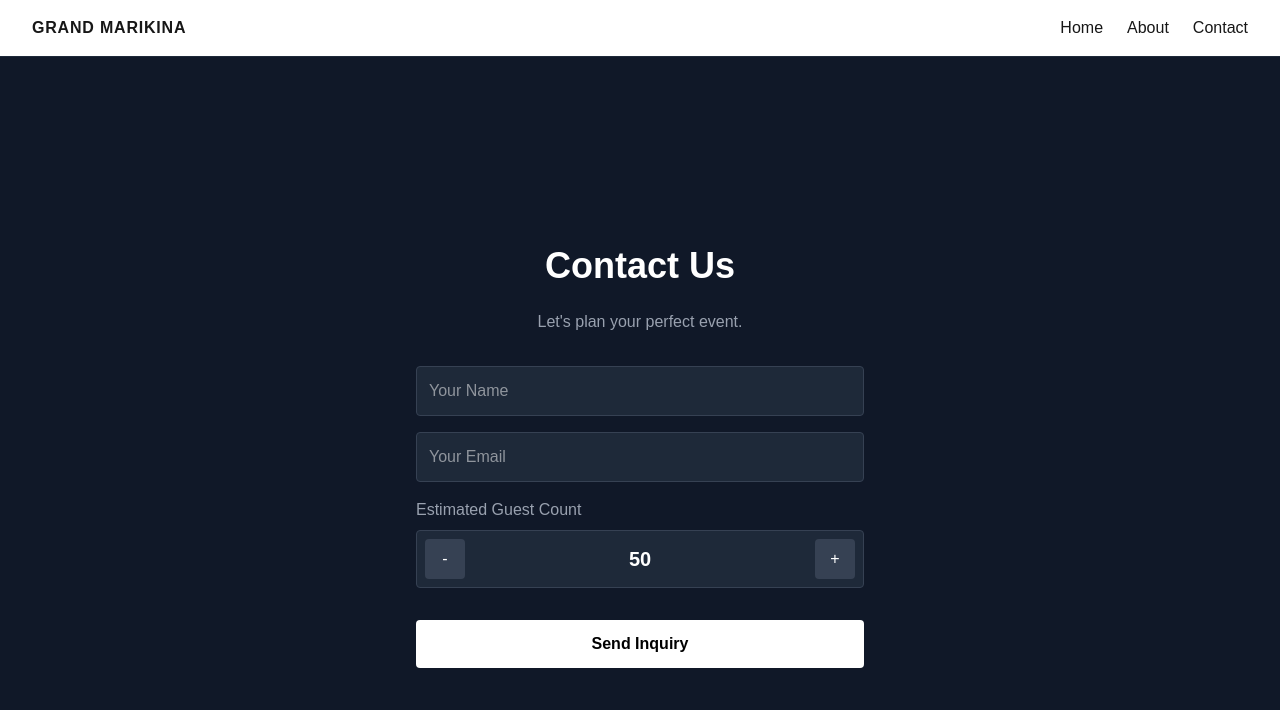
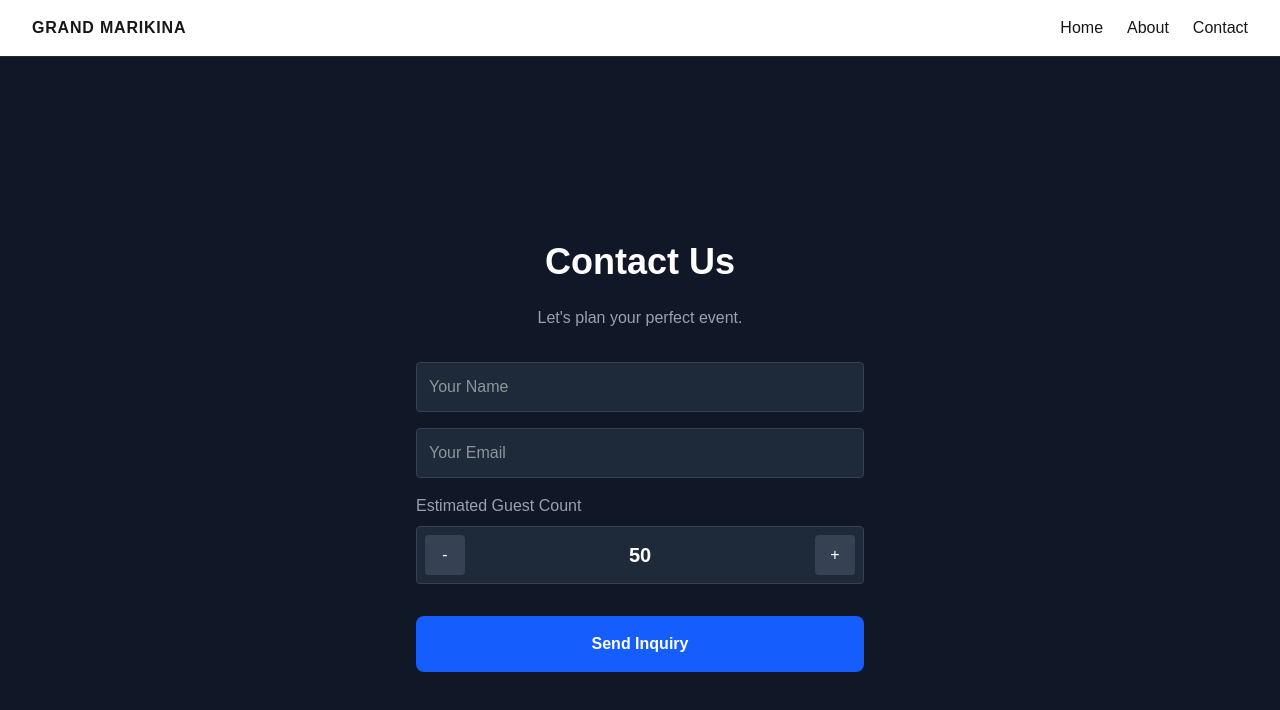
Before and after one commit to yljunsenido-hub/grand-marikina, a Next.js app: page /Contact in a window 1280 px wide. Shown: the top 710 px of the page. Built offline with nearby package versions, Linux system fonts and the light colour scheme.

Commit message:
Add toast notification and submit button

```diff
--- a/app/Contact/page.tsx
+++ b/app/Contact/page.tsx
@@ -1,18 +1,31 @@
+"use client"; // Make sure your page has this at the very top!
+
+import toast from "react-hot-toast";
 import { submitInquiry } from "@/app/actions";
 import GuestCounter from "../../components/GuestCounter";
+import SubmitButton from "../../components/SubmitButton";
 
 export default function Contact() {
+
+  // 1. Create this interceptor function to handle the toast notification
+  async function handleFormSubmit(formData: FormData) {
+    // Wait for the backend Server Action to finish saving to the database
+    await submitInquiry(formData);
+
+    // Fire the success toast the moment the database is done!
+    toast.success("Inquiry sent successfully!");
+  }
+
   return (
     <main className="min-h-screen flex flex-col items-center justify-center p-8 bg-gray-900">
       <h1 className="text-4xl font-bold mb-6 text-white">Contact Us</h1>
       <p className="text-gray-400 mb-8">Let's plan your perfect event.</p>
 
-      {/* 2. Add the action attribute to the form */}
+      {/* 2. Update the action attribute to use your new interceptor function */}
       <form
-        action={submitInquiry}
+        action={handleFormSubmit}
         className="flex flex-col gap-4 w-full max-w-md"
       >
-        {/* 3. Add name="name" and name="email" so the server can read them */}
         <input
           type="text"
           name="name"
@@ -30,13 +43,8 @@ export default function Contact() {
 
         <GuestCounter />
 
-        {/* Change button type to "submit" */}
-        <button
-          type="submit"
-          className="bg-white text-black font-bold py-3 rounded hover:bg-gray-200 transition"
-        >
-          Send Inquiry
-        </button>
+        {/* 3. Replace the old HTML button with your new Smart Component */}
+        <SubmitButton />
       </form>
     </main>
   );
--- a/app/layout.tsx
+++ b/app/layout.tsx
@@ -2,6 +2,7 @@ import type { Metadata } from "next";
 import { Geist, Geist_Mono } from "next/font/google";
 import "./globals.css";
 import Link from "next/link";
+import { Toaster } from "react-hot-toast";
 
 const geistSans = Geist({
   variable: "--font-geist-sans",
@@ -27,6 +28,16 @@ export default function RootLayout({
     <html lang="en" className={`${geistSans.variable} ${geistMono.variable} h-full antialiased`}>
       <body className="min-h-full flex flex-col">
 
+        <Toaster
+          position="bottom-right"
+          toastOptions={{
+            style: {
+              background: '#333',
+              color: '#fff',
+            },
+          }}
+        />
+
         {/* --- OUR NEW GLOBAL NAVBAR --- */}
         <nav className="flex items-center justify-between px-8 py-4 border-b border-gray-800">
           <Link href="/" className="text-l font-bold tracking-wider">
--- /dev/null
+++ b/components/SubmitButton.tsx
@@ -0,0 +1,22 @@
+"use client";
+
+import { useFormStatus } from "react-dom";
+
+export default function SubmitButton() {
+  // 'pending' becomes true the moment the form is submitted, and false when the database finishes!
+  const { pending } = useFormStatus();
+
+  return (
+    <button
+      type="submit"
+      disabled={pending}
+      className={`w-full p-4 font-bold rounded-lg transition ${
+        pending
+          ? "bg-gray-500 cursor-not-allowed"
+          : "bg-blue-600 hover:bg-blue-500 text-white"
+      }`}
+    >
+      {pending ? "Submitting..." : "Send Inquiry"}
+    </button>
+  );
+}
--- a/package.json
+++ b/package.json
@@ -15,7 +15,8 @@
     "better-sqlite3": "^12.10.0",
     "next": "16.2.6",
     "react": "19.2.4",
-    "react-dom": "19.2.4"
+    "react-dom": "19.2.4",
+    "react-hot-toast": "^2.6.0"
   },
   "devDependencies": {
     "@tailwindcss/postcss": "^4",
```
Also changed, not shown: 1 other file (tests, documents, lock files or other folders).
